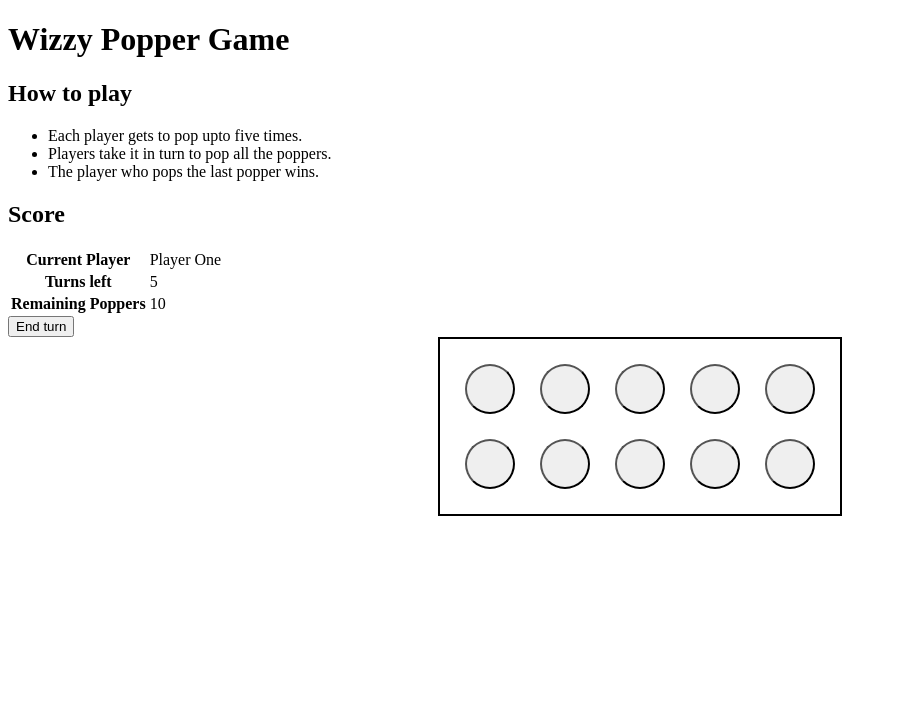
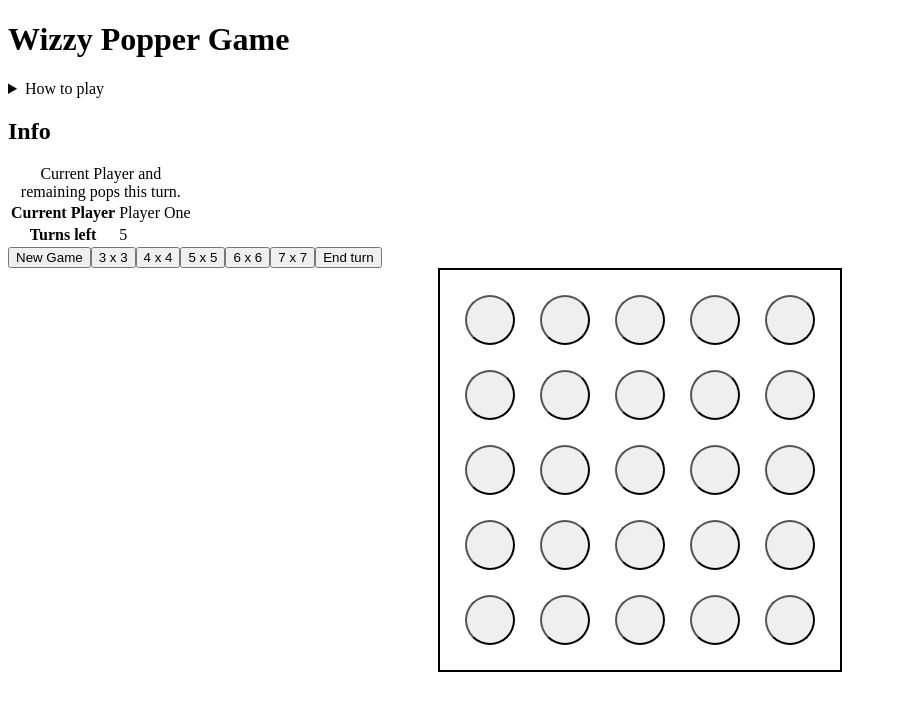
Before and after one commit to AdrianBateman/VuePopperGame, a Vue app: page / in a window 1280 px wide. Shown: the top 710 px of the page, without its empty margins (0-897 px from the left). Built offline with nearby package versions, Linux system fonts and the light colour scheme.

Commit message:
Add board size, move default players out of store

```diff
--- a/src/App.vue
+++ b/src/App.vue
@@ -2,16 +2,22 @@
   <div class="title">
     <h1 class="title-text">{{ store.title }}</h1>
   </div>
+
   <section class="how-to">
-    <h2 class="how-to__title">How to play</h2>
-    <ul class="how-to__description">
-      <li>Each player gets to pop upto five times.</li>
-      <li>Players take it in turn to pop all the poppers.</li>
-      <li>The player who pops the last popper wins.</li>
-    </ul>
+    <details>
+      <summary class="how-to__title">
+        How to play
+      </summary>
+
+      <ul class="how-to__description">
+        <li>Each player gets to pop upto five times.</li>
+        <li>Players take it in turn to pop all the poppers.</li>
+        <li>The player who pops the last popper wins.</li>
+      </ul>
+    </details>
   </section>
 
-  <div v-if="!store.game.winner">
+  <section v-if="!store.game.winner">
     <score-board
       v-if="store.poppers.length"
       :number-poppers="store.game.numberPoppers"
@@ -19,7 +25,28 @@
       :current-player="store.getCurrentPlayer"
       :turns-left="store.getTurnsLeft"
     />
+
     <nav>
+      <button
+        @click.prevent="handleNewGameClick"
+      >New Game</button>
+
+      <button
+        @click="changeBoardSize(3)"
+      >3 x 3</button>
+      <button
+        @click="changeBoardSize(4)"
+      >4 x 4</button>
+      <button
+        @click="changeBoardSize(5)"
+      >5 x 5</button>
+      <button
+        @click="changeBoardSize(6)"
+      >6 x 6</button>
+      <button
+        @click="changeBoardSize(7)"
+      >7 x 7</button>
+
       <button
         v-if="store.poppers.length"
         class="end-turn-button"
@@ -28,13 +55,15 @@
         End turn
       </button>
     </nav>
+
     <game-board/>
-  </div>
+  </section>
 
-  <div v-else>
+  <section v-else>
     <h2>{{ store.game.winner }} Wins!</h2>
+
     <button @click.prevent="handleNewGameClick">New Game</button>
-  </div>
+  </section>
 </template>
 
 <script>
@@ -51,21 +80,36 @@ export default {
   setup() {
     const store = useStore();
 
-    store.setPoppers();
-
     const handleEndTurnButton = () => {
       store.startChangePlayer();
     };
 
+    const addPlayers = () => {
+      store.addPlayer({name: 'Player One', remainingTurns: 5});
+      store.addPlayer({name: 'Player Two', remainingTurns: 5});
+    }
+
     const handleNewGameClick = () => {
       store.$reset();
+      addPlayers();
       store.setPoppers();
     }
+
+    const changeBoardSize = (size) => {
+      store.$reset();
+      store.setGameBoardSize(size * size);
+      addPlayers();
+      store.setPoppers();
+    }
+
+    addPlayers();
+    store.setPoppers();
 
     return {
       store,
       handleEndTurnButton,
       handleNewGameClick,
+      changeBoardSize,
     };
   },
 };
--- a/src/components/game-board/game-board.vue
+++ b/src/components/game-board/game-board.vue
@@ -2,6 +2,7 @@
   <section
     v-if="store.poppers.length"
     class="game-board"
+    :style="gameBoardStyle"
   >
     <Popper
       v-for="(index, key) in store.poppers"
@@ -36,14 +37,13 @@ export default {
       handelPopperClick,
     };
   },
-  // TODO: implement computed style
-  // computed: {
-  //   gameBoardStyle() {
-  //     return {
-  //       gridTemplateColumns: `repeat(${Math.sqrt(this.state.game.numberPoppers)},max-content)`,
-  //     };
-  //   },
-  // },
+  computed: {
+    gameBoardStyle() {
+      return {
+        gridTemplateColumns: `repeat(${Math.sqrt(this.store.game.numberPoppers)},max-content)`,
+      };
+    }
+  }
 };
 </script>
 
@@ -55,6 +55,5 @@ export default {
   grid-gap: 25px;
   padding: 25px;
   border: 2px solid black;
-  grid-template-columns: repeat(5, auto);
 }
 </style>
--- a/src/components/score-board/score-board.vue
+++ b/src/components/score-board/score-board.vue
@@ -27,19 +27,19 @@ export default {
 
 <template>
   <section class="score-board">
-    <h2>Score</h2>
+    <h2>Info</h2>
     <table>
+      <caption>
+        Current Player and remaining pops this turn.
+      </caption>
       <tr>
         <th scope="row">Current Player</th>
         <td>{{ props.currentPlayer }}</td>
       </tr>
+
       <tr>
         <th scope="row">Turns left</th>
         <td>{{ props.turnsLeft }}</td>
-      </tr>
-      <tr>
-        <th scope="row">Remaining Poppers</th>
-        <td>{{ props.remainingPoppers }}</td>
       </tr>
     </table>
   </section>
--- a/src/state/store.js
+++ b/src/state/store.js
@@ -5,22 +5,13 @@ export const useStore = defineStore('main', {
     return {
       title: 'Wizzy Popper Game',
       game: {
-        numberPoppers: 10,
-        remainingPoppers: 10,
+        numberPoppers: 25,
+        remainingPoppers: 25,
         winner: undefined,
         currentPlayer: 0,
       },
       poppers: [],
-      players: [
-        {
-          name: 'Player One',
-          remainingTurns: 5,
-        },
-        {
-          name: 'Player Two',
-          remainingTurns: 5,
-        },
-      ],
+      players: [],
       lightboxes: [],
     }
   },
@@ -76,5 +67,14 @@ export const useStore = defineStore('main', {
     setPopperIsPopped(id) {
       this.poppers[id].isPopped = true;
     },
+
+    addPlayer(data) {
+      this.players.push(data);
+    },
+
+    setGameBoardSize(size) {
+      this.game.numberPoppers = size;
+      this.game.remainingPoppers = size;
+    },
   },
 });
```
